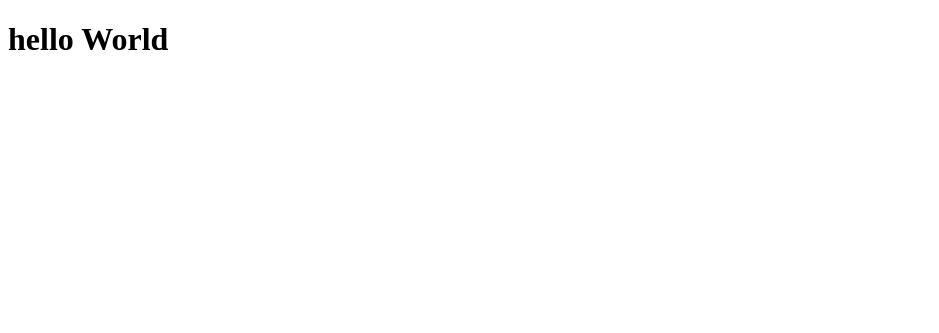
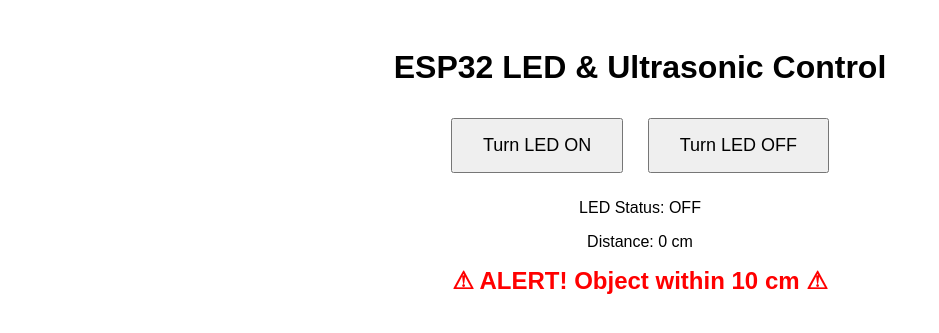
Before and after one commit to ThomasLynn4456/webproject, a Spring Boot app: page / in a window 1280 px wide. Shown: the top 333 px of the page, without its empty margins (0-939 px from the left). Run offline with Spring Boot 4, Linux system fonts and the light colour scheme.

Commit message:
doorlock

```diff
--- a/src/main/resources/static/index.html
+++ b/src/main/resources/static/index.html
@@ -1,10 +1,45 @@
 <!DOCTYPE html>
-<html lang="en">
+<html>
 <head>
-    <meta charset="UTF-8">
-    <title>Title</title>
+    <title>ESP32 Control Panel</title>
+    <style>
+        body { font-family: Arial; text-align: center; padding: 20px; }
+        button { padding: 15px 30px; margin: 10px; font-size: 18px; }
+        .alert { color: red; font-weight: bold; font-size: 24px; }
+    </style>
 </head>
 <body>
-    <h1>hello World</h1>
+<h1>ESP32 LED & Ultrasonic Control</h1>
+<button onclick="controlLed('on')">Turn LED ON</button>
+<button onclick="controlLed('off')">Turn LED OFF</button>
+<p>LED Status: <span id="ledStatus">Loading...</span></p>
+<p>Distance: <span id="distance">0</span> cm</p>
+<p id="alert"></p>
+
+<script>
+    async function fetchStatus() {
+        let res = await fetch('/api/led');
+        let led = await res.text();
+        document.getElementById("ledStatus").innerText = led;
+
+        res = await fetch('/api/distance');
+        let dist = await res.json();
+        document.getElementById("distance").innerText = dist;
+
+        if(dist < 10) {
+            document.getElementById("alert").innerHTML = "<span class='alert'>⚠ ALERT! Object within 10 cm ⚠</span>";
+        } else {
+            document.getElementById("alert").innerText = "";
+        }
+    }
+
+    async function controlLed(action) {
+        await fetch('/api/led/' + action, { method: 'POST' });
+        fetchStatus();
+    }
+
+    setInterval(fetchStatus, 2000); // Refresh every 2s
+    fetchStatus();
+</script>
 </body>
 </html>
```
